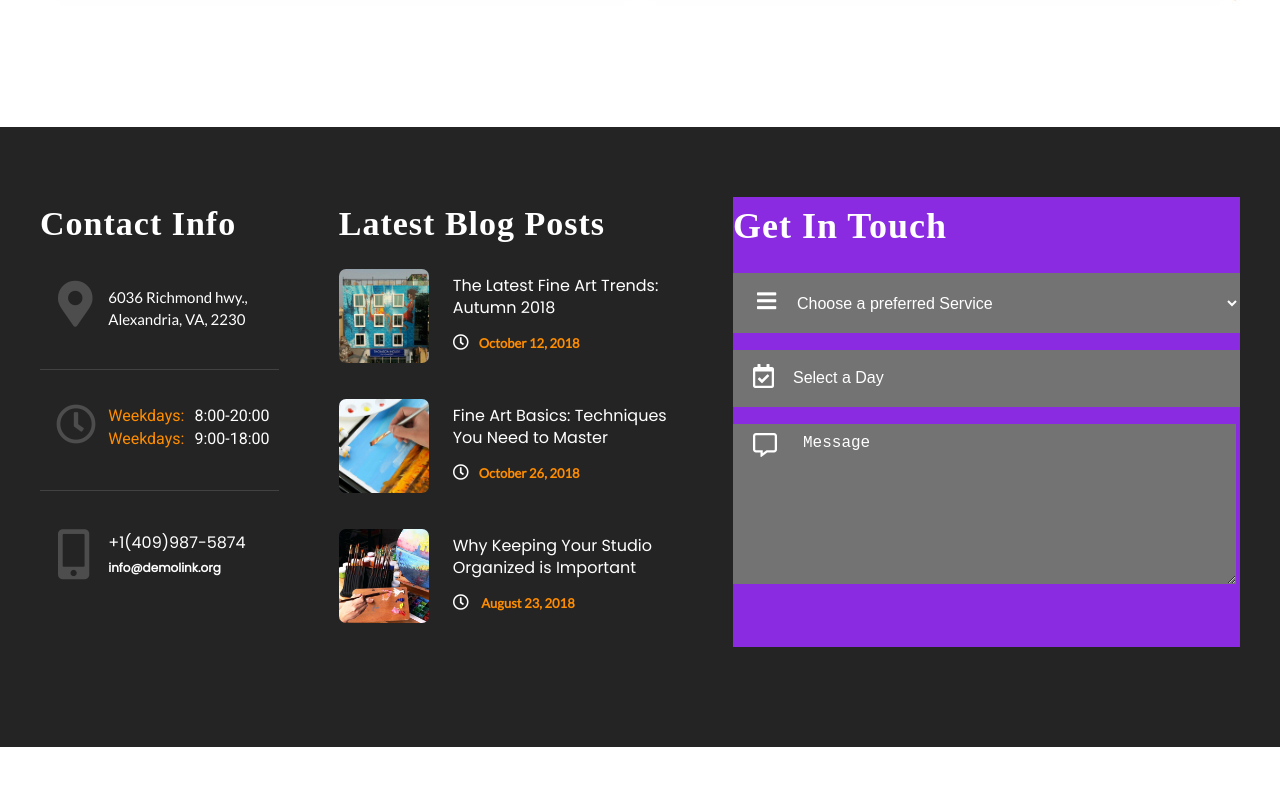
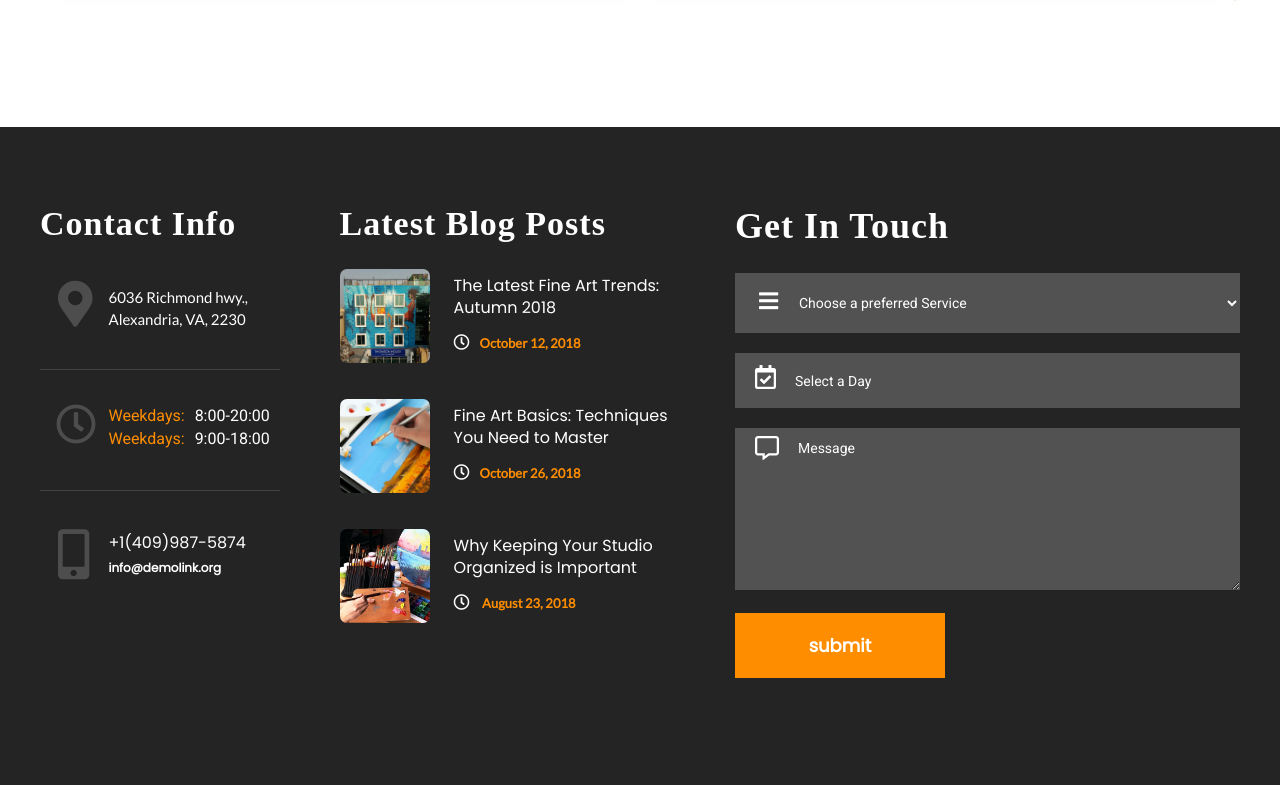
Before and after one commit to ImAshokDev/Brittancy-React-site, a React (Create React App) app: page / in a window 1280 px wide. Shown: the part 3183-3968 px from the top of the page. Before the commit the page ends 3930 px from the top, so only its background shows below. Built offline with nearby package versions, Linux system fonts and the light colour scheme; a web font is replaced by a local one.

Commit message:
done with contact section

```diff
--- a/src/contact/Contact.scss
+++ b/src/contact/Contact.scss
@@ -1,9 +1,9 @@
 .contact-section {
-  height: 550px;
+  height: 600px;
   background-color: #242424;
   padding-top: 70px;
   .contact-block {
-    height: 470px;
+    height: 500px;
     width: 1200px;
     margin: auto;
     display: grid;
@@ -170,8 +170,6 @@
       }
     }
     .chat {
-      height: 450px;
-      background: blueviolet;
       h2 {
         margin: 8px 0 16px 0;
         font-size: 36px;
@@ -182,20 +180,29 @@
         color: white;
       }
       .custom-select {
+        height: 75px;
         color: white;
         select {
           margin: 10px 0;
-          background: #737373;
+          background: #525252;
           height: 60px;
           width: 100%;
           padding-left: 60px;
           outline: none;
-          font-size: 16px;
+          font-size: 14px;
           border: none;
           color: white;
+          font-family: 'roboto';
+          option {
+            border: 2px solid #ff8d00;
+            outline: none;
+            background: rgb(224, 217, 204);
+            height: 100px;
+            color: violet;
+          }
         }
         select:hover {
-          cursor: text;
+          cursor: pointer;
         }
         div {
           height: 30px;
@@ -207,21 +214,24 @@
       }
 
       .date {
-        margin: 30px 0;
+        height: 60px;
+        margin: 15px 0;
         color: white;
         input {
-          background: #737373;
+          background: #525252;
           height: 55px;
-          width: 455px;
-          padding-left: 50px;
+          width: 445px;
+          padding: 0 0 0 60px;
           outline: none;
           border: none;
           color: white;
+          font-family: 'roboto';
+          font-size: 16px;
         }
         input::placeholder {
           color: white;
-          font-size: 16px;
-          padding: 0 0 0 10px;
+          font-size: 14px;
+          margin: 0;
         }
         div {
           height: 30px;
@@ -232,28 +242,54 @@
         }
       }
       .message {
-        margin: 20px 0;
+        height: 170px;
+        margin: 0;
         color: white;
         textarea {
-          background: #737373;
+          background: #525252;
           height: 150px;
-          width: 433px;
-          padding: 10px 0 0 70px;
+          width: 442px;
+          padding: 12px 0 0 63px;
           outline: none;
           border: none;
+          color: white;
+          font-size: 16px;
+          font-family: 'roboto';
         }
         textarea::placeholder {
           margin: 0;
           color: white;
-          font-size: 16px;
+          font-size: 14px;
         }
         div {
-          margin: -155px 0 0 20px;
+          margin: -158px 0 0 20px;
           i {
             font-size: 24px;
           }
         }
       }
     }
+    button {
+      margin: 15px 0 0 0;
+      text-align: center;
+      outline: none;
+      background: #ff8d00;
+      color: white;
+      border: 3px solid #ff8d00;
+      transition-duration: 0.5s;
+      b {
+        text-align: center;
+        // font-family: 'patua one';
+        font-family: 'poppins';
+        font-size: 18px;
+        margin: 0;
+      }
+    }
+    button:hover {
+      background-color: #242424;
+      border: 3px solid #ff8d00;
+      color: #ff8d00;
+      cursor: pointer;
+    }
   }
 }
--- a/src/contact/ContactBlock.jsx
+++ b/src/contact/ContactBlock.jsx
@@ -2,6 +2,7 @@ import React from 'react';
 import img1 from './images/01.jpg';
 import img2 from './images/02.jpg';
 import img3 from './images/03.jpg';
+import Button from '../Button';
 
 const ContactBlock = () => (
   <div className="contact-block">
@@ -115,6 +116,8 @@ const Chat = ({ h2, op1, op2, op3, op4 }) => (
         <i className="far fa-comment-alt" />
       </div>
     </div>
+
+    <Button name="submit" fs="18px" w="210px" h="65px" ff="roboto" />
   </div>
 );
 
```
